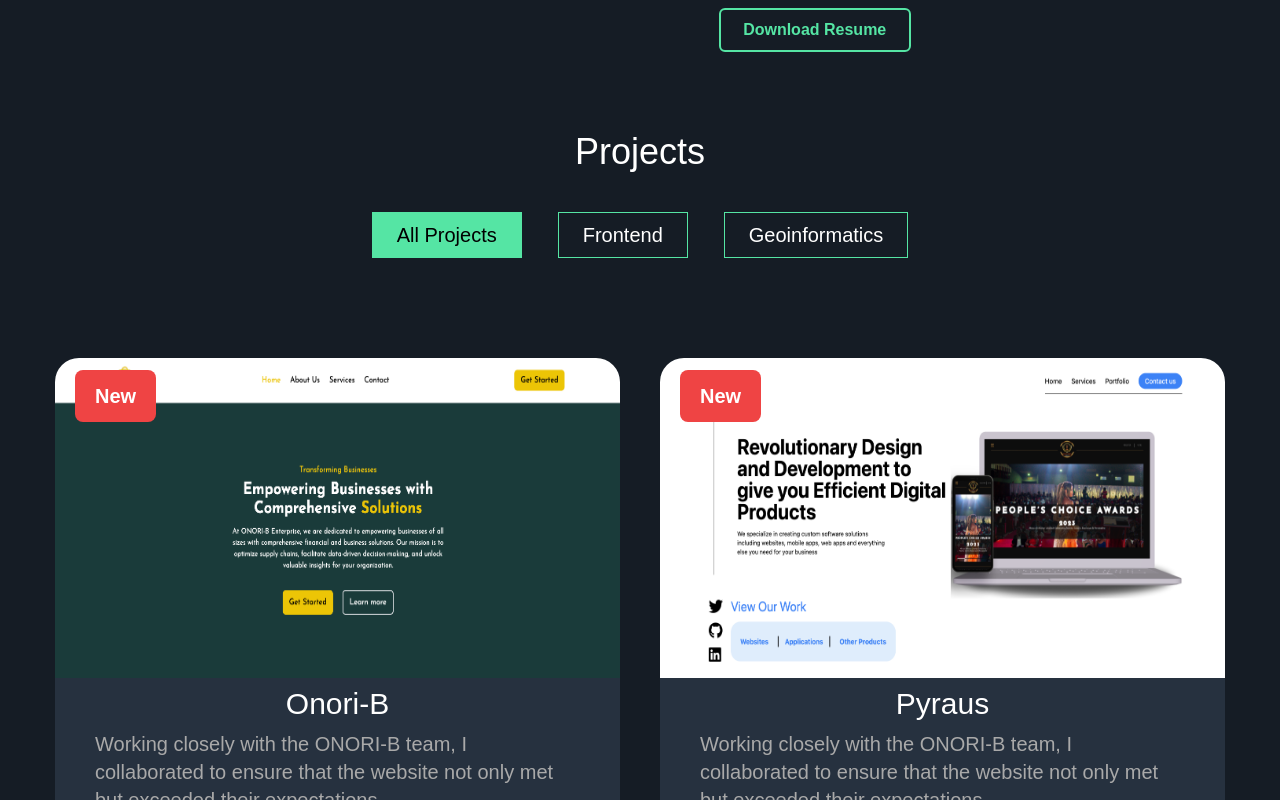
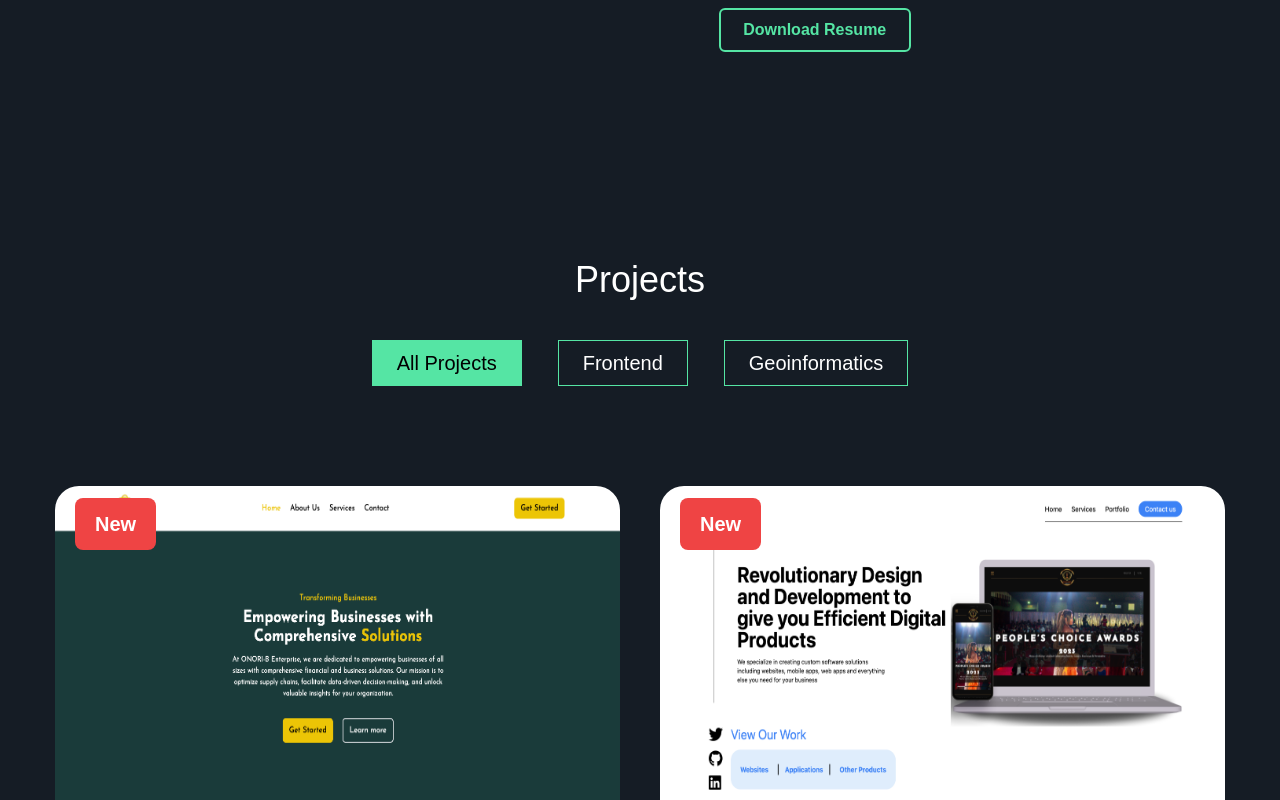
Before and after one commit to Nimrod2022/portfolio-mandela, a React (Vite) app: page / in a window 1280 px wide. Shown: the part 1640-2440 px from the top of the page. Built offline with nearby package versions, Linux system fonts and the light colour scheme; a web font is replaced by a local one.

Commit message:
projects margins

```diff
--- a/src/components/Home/Navbar.jsx
+++ b/src/components/Home/Navbar.jsx
@@ -112,8 +112,8 @@ const Navbar = ({ darkMode, setDarkMode }) => {
             <div
               className={
                 isOpen
-                  ? "sm:hidden absolute top-0 right-0 left-0 bottom-0 flex justify-center items-center text-center  w-full h-screen bg-[#000]/80 text-[#55E5A4] duration-300 ease-in-out"
-                  : "sm:hidden absolute top-0 right-0 left-[-100%] bottom-0 flex justify-center items-center text-center w-full h-screen  bg-[#000]/80 text-white duration-300 ease-in-out"
+                  ? "sm:hidden absolute top-0 right-0 left-0 bottom-0 flex justify-center items-center text-center  w-full h-screen bg-[#000]/85 text-[#55E5A4] duration-300 ease-in-out"
+                  : "sm:hidden absolute top-0 right-0 left-[-100%] bottom-0 flex justify-center items-center text-center w-full h-screen  bg-[#000]/85 text-white duration-300 ease-in-out"
               }
             >
               <ul onClick={toggleNav}>
--- a/src/components/Projects/Projects.jsx
+++ b/src/components/Projects/Projects.jsx
@@ -20,7 +20,7 @@ const Projects = ({ darkMode }) => {
 
   return (
     <section className={darkMode ? "dark" : ""}>
-      <div className="satoshi dark:bg-[#151C25] bg-[#F0F0F4] md:pt-0 pt-20 ">
+      <div className="satoshi dark:bg-[#151C25] bg-[#F0F0F4] md:pt-32 pt-20 ">
         <h1
           id="/projects"
           className="text-center text-[#151C25] dark:text-white text-4xl"
```
